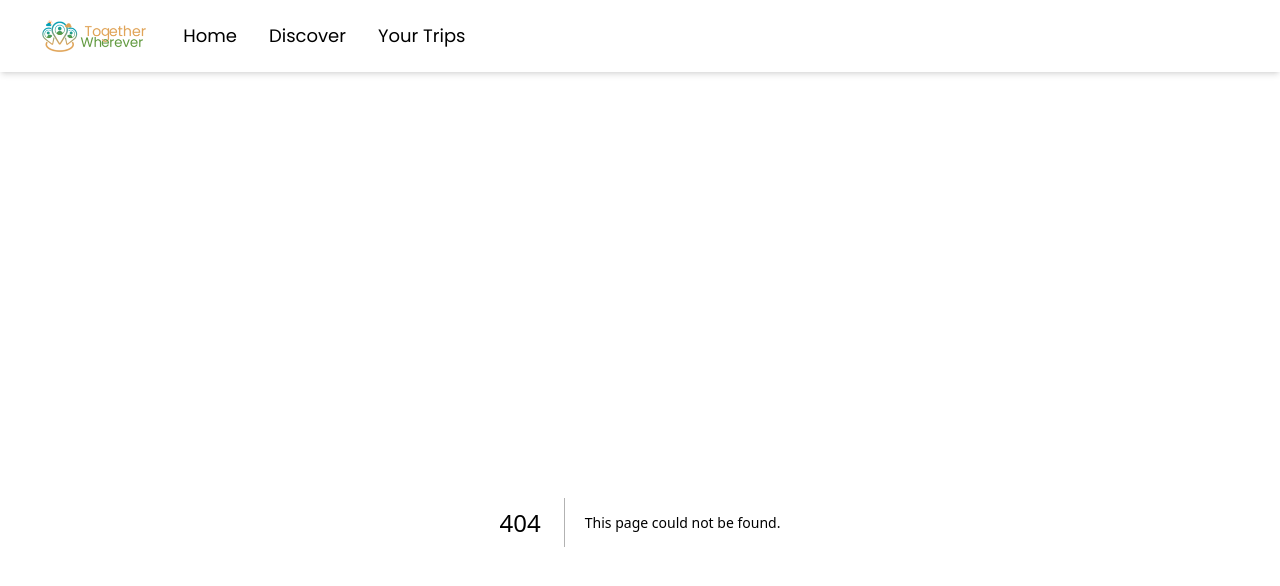
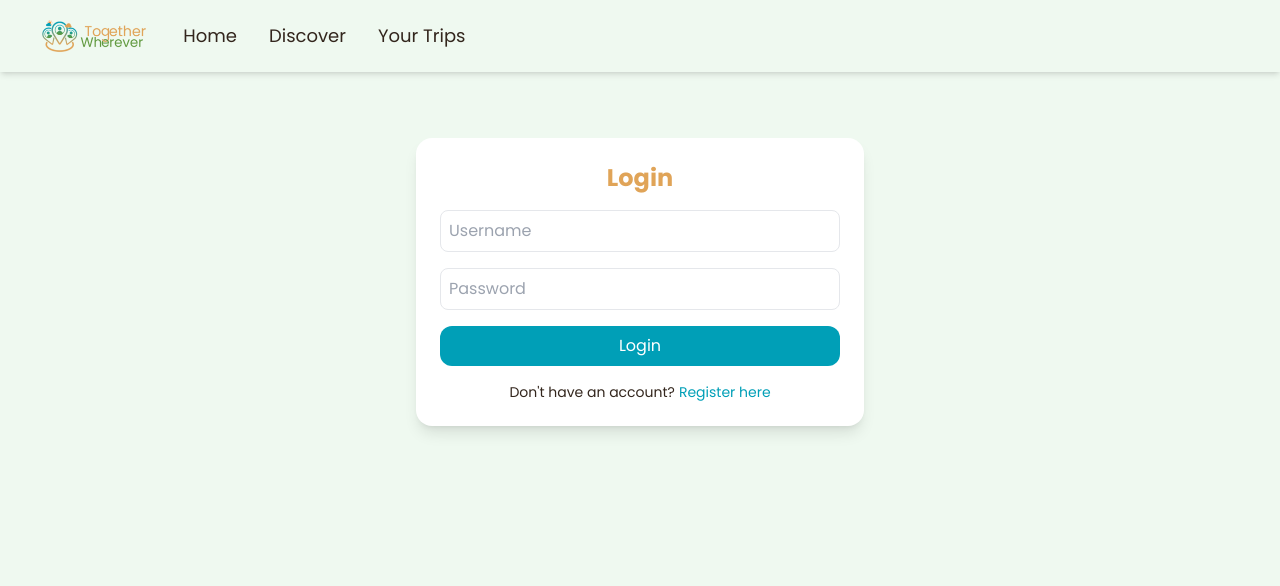
Before and after one commit to TogetherWherever/TogetherWherever-Frontend, a Next.js app in the folder together-wherever/: page /signin in a window 1280 px wide. Before the commit this address had no page. Shown: the top 586 px of the page. Built offline with nearby package versions, Linux system fonts and the light colour scheme.

Commit message:
feat: add signin page

```diff
--- a/together-wherever/package.json
+++ b/together-wherever/package.json
@@ -12,6 +12,7 @@
     "@headlessui/react": "^2.2.0",
     "@react-google-maps/api": "^2.20.5",
     "axios": "^1.7.9",
+    "jwt-decode": "^4.0.0",
     "next": "14.2.13",
     "react": "^18",
     "react-dom": "^18"
--- a/together-wherever/src/app/components/NavBar.tsx
+++ b/together-wherever/src/app/components/NavBar.tsx
@@ -2,11 +2,14 @@
 
 import Link from 'next/link';
 import { usePathname } from 'next/navigation';
-import { useEffect } from "react";
+import { useEffect, useState } from "react";
 import Image from 'next/image';
+import { jwtDecode } from 'jwt-decode';
 
 export default function NavBar() {
     const pathname = usePathname();
+    const [username, setUsername] = useState('');
+
 
     const links = [
         { href: '/', label: 'Home' },
@@ -16,7 +19,15 @@ export default function NavBar() {
 
 
     useEffect(() => {
-        console.log(pathname.includes("/create-new-trip"))
+        const token = localStorage.getItem('token');
+        if (token) {
+            try {
+                const decoded = jwtDecode(token);
+                setUsername(decoded.sub);
+            } catch (error) {
+                console.error('Error decoding token:', error);
+            }
+        }
     }, [pathname]);
 
     return (
@@ -47,6 +58,11 @@ export default function NavBar() {
                     {link.label}
                 </Link>
             ))}
+            {username && (
+                <div className="flex flex-row ml-auto text-lg font-semibold text-asparagus-green">
+                    <p>Hi!,</p><p>{ username }</p>
+                </div>
+            )}
         </nav>
     );
 }
--- /dev/null
+++ b/together-wherever/src/app/signin/page.tsx
@@ -0,0 +1,70 @@
+"use client";
+import { useState } from 'react';
+import axios from 'axios';
+import { useRouter } from 'next/navigation';
+
+export default function AuthPage() {
+    const [isLogin, setIsLogin] = useState(true);
+    const [formData, setFormData] = useState({
+        username: '',
+        password: '',
+        email: '',
+        first_name: '',
+        last_name: ''
+    });
+    const router = useRouter();
+
+    const toggleForm = () => setIsLogin(!isLogin);
+
+    const handleChange = (e) => {
+        const { name, value } = e.target;
+        setFormData((prev) => ({ ...prev, [name]: value }));
+    };
+
+    const handleSubmit = async (e) => {
+        e.preventDefault();
+        try {
+            if (isLogin) {
+                const res = await axios.post('http://localhost:8000/api/auth/login/token', new URLSearchParams({
+                    username: formData.username,
+                    password: formData.password
+                }));
+                localStorage.setItem('token', res.data.access_token);
+                router.push('/');
+            } else {
+                await axios.post('http://localhost:8000/api/auth/register', formData);
+                alert('Registration successful! Please login.');
+                setIsLogin(true);
+            }
+        } catch (error) {
+            console.error('Auth error:', error.response?.data || error);
+            alert(error.response?.data?.detail || 'Authentication failed');
+        }
+    };
+
+    return (
+        <div className="flex flex-col items-center justify-center p-4">
+            <div className="w-full max-w-md bg-white rounded-2xl shadow-lg p-6 space-y-4">
+                <h2 className="text-2xl font-bold text-center text-earth-yellow">{isLogin ? 'Login' : 'Register'}</h2>
+                <form onSubmit={handleSubmit} className="space-y-4">
+                    <input type="text" name="username" placeholder="Username" onChange={handleChange} required className="w-full p-2 border rounded-lg focus:outline-moonstone-blue" />
+                    {!isLogin && <>
+                        <input type="email" name="email" placeholder="Email" onChange={handleChange} required className="w-full p-2 border rounded-lg focus:outline-moonstone-blue" />
+                        <input type="text" name="first_name" placeholder="First Name" onChange={handleChange} required className="w-full p-2 border rounded-lg focus:outline-moonstone-blue" />
+                        <input type="text" name="last_name" placeholder="Last Name" onChange={handleChange} required className="w-full p-2 border rounded-lg focus:outline-moonstone-blue" />
+                    </>}
+                    <input type="password" name="password" placeholder="Password" onChange={handleChange} required className="w-full p-2 border rounded-lg focus:outline-moonstone-blue" />
+                    <button type="submit" className="w-full bg-moonstone-blue text-white p-2 rounded-xl hover:bg-teal-blue transition">
+                        {isLogin ? 'Login' : 'Register'}
+                    </button>
+                </form>
+                <p className="text-center text-sm">
+                    {isLogin ? "Don't have an account?" : 'Already have an account?'}
+                    <button onClick={toggleForm} className="ml-1 text-moonstone-blue hover:underline">
+                        {isLogin ? 'Register here' : 'Login here'}
+                    </button>
+                </p>
+            </div>
+        </div>
+    );
+}
```
Also changed, not shown: 1 other file (tests, documents, lock files or other folders).
